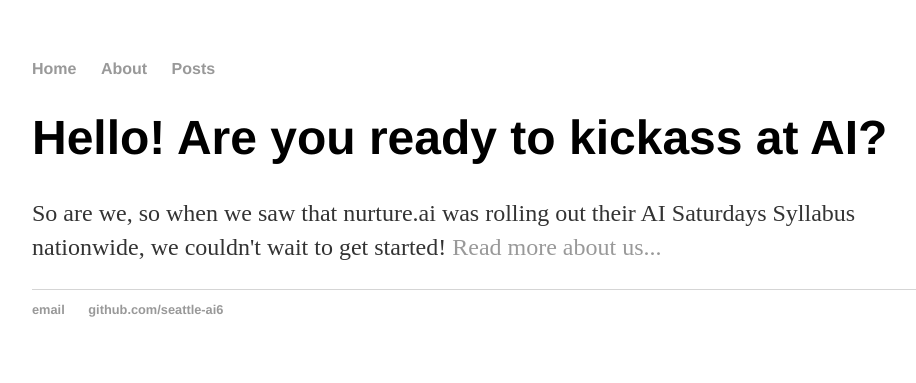
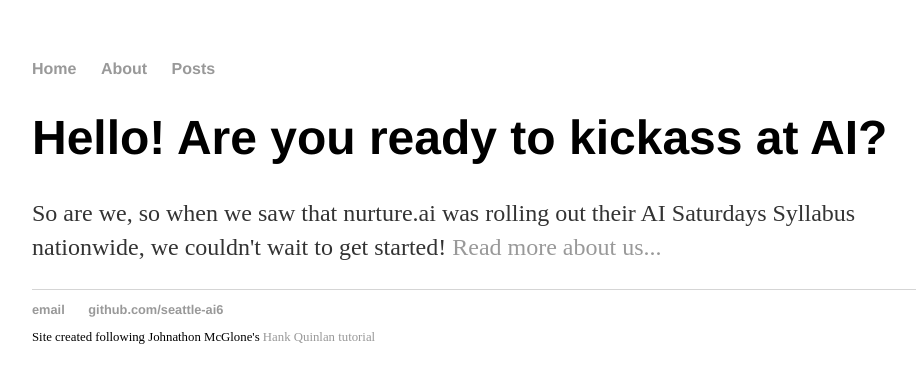
Before and after one commit to seattle-ai6/seattle-ai6.github.io, a Jekyll site: the page built from index.html, in a window 1280 px wide. Shown: the top 383 px of the page, without its empty margins (160-1076 px from the left). Built offline with Jekyll 4.4.1, drawn with Linux system fonts in a browser that asks for light colours.

Commit message:
Update default.html
Added link to the tutorial used to create the initial site.

```diff
--- a/_layouts/default.html
+++ b/_layouts/default.html
@@ -23,6 +23,7 @@
 	        		<li><a href="mailto:seattle-ai-saturdays@gmail.com">email</a></li>
 	        		<li><a href="https://github.com/seattle-ai6">github.com/seattle-ai6</a></li>
 				</ul>
+			Site created following Johnathon McGlone's <a href="http://jmcglone.com/guides/github-pages/" target=_blank>Hank Quinlan tutorial</a>
 			</footer>
 		</body>
 	</html>
```
